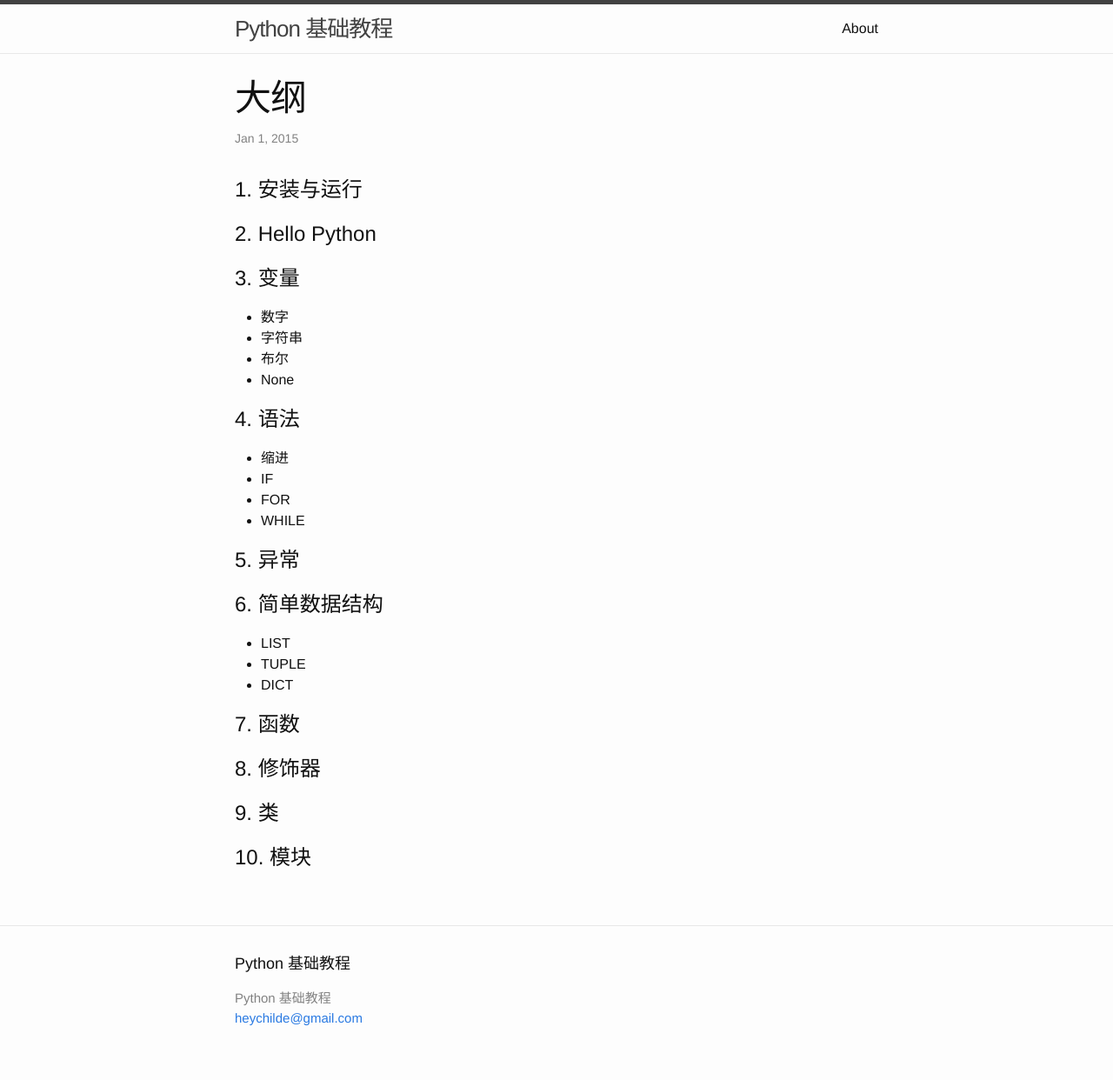
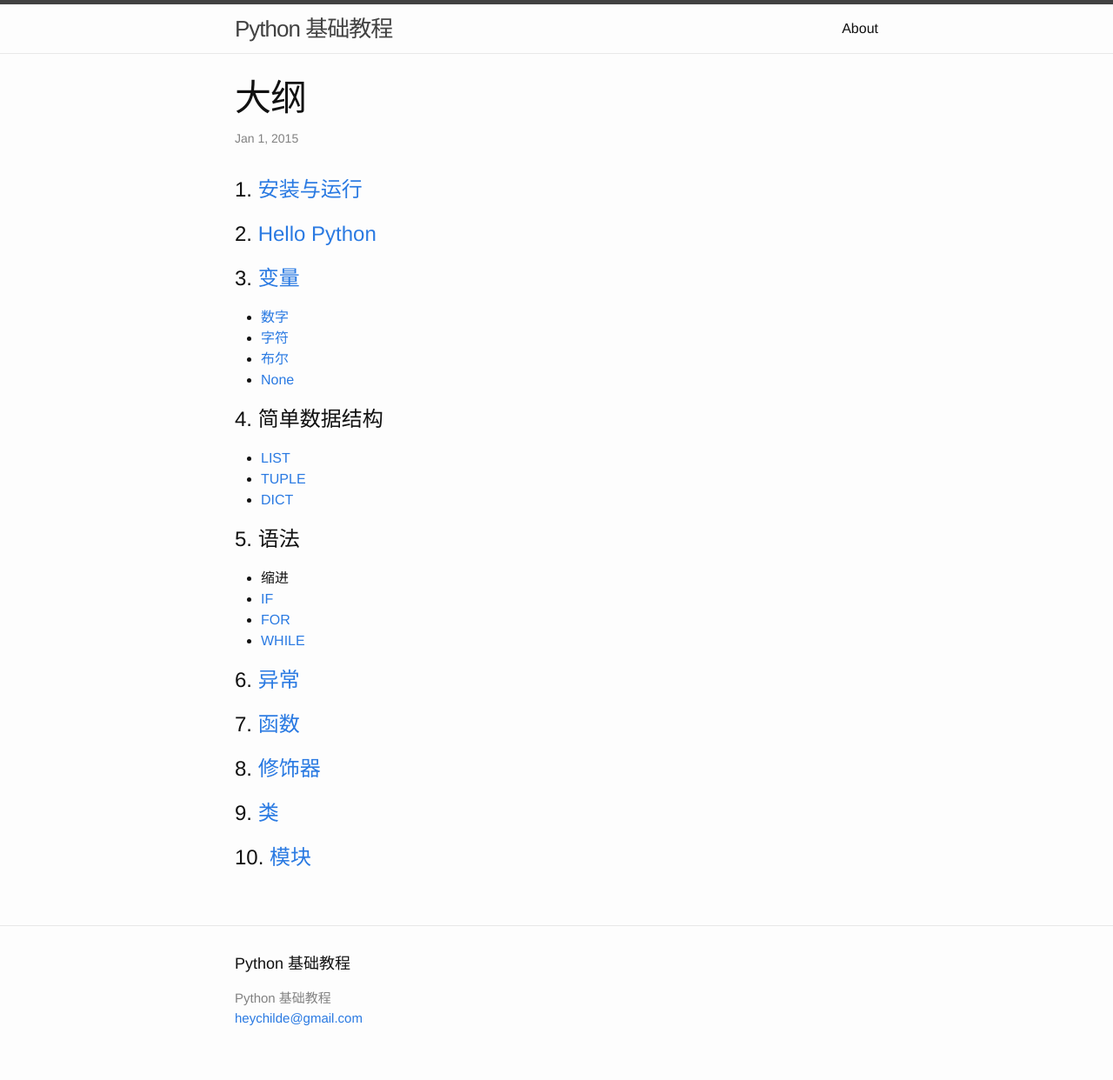
Before and after one commit to childe/learn-python, a Jekyll site: the page built from _posts/2015-01-01-outline.md, in a window 1280 px wide. Shown: the whole page at 87% size. Built offline with Jekyll 4.4.1, drawn with Linux system fonts in a browser that asks for light colours; Markdown is read by kramdown in place of the engine named in the settings.

Commit message:
add link in outline page

```diff
--- a/_posts/2015-01-01-outline.md
+++ b/_posts/2015-01-01-outline.md
@@ -4,27 +4,28 @@ title:  "大纲"
 date:   2015-01-01 15:21:04 +0800
 ---
 
-# 1. 安装与运行
-# 2. Hello Python
-# 3. 变量
-- 数字
-- 字符串
-- 布尔
-- None
+# 1. [安装与运行](/install-and-run.html)
+# 2. [Hello Python](/hellopython.html)
+# 3. [变量](/var.html)
+- [数字](/num.html)
+- [字符](/string.html)
+- [布尔](/boolean.html)
+- [None](none.html)
 
-# 4. 语法
+# 4. 简单数据结构
+- [LIST](/list.html)
+- [TUPLE](/tuple.html)
+- [DICT](/dict.html)
+
+# 5. 语法
 - 缩进
-- IF
-- FOR
-- WHILE
+- [IF](/if.html)
+- [FOR](/for.html)
+- [WHILE](/while.html)
 
-# 5. 异常
-# 6. 简单数据结构
-- LIST
-- TUPLE
-- DICT
+# 6. [异常](/exception.html)
 
-# 7. 函数
-# 8. 修饰器
-# 9. 类
-# 10. 模块
+# 7. [函数](/func-define.html)
+# 8. [修饰器](/decorator.html)
+# 9. [类](/class.html)
+# 10. [模块](/module.html)
```
